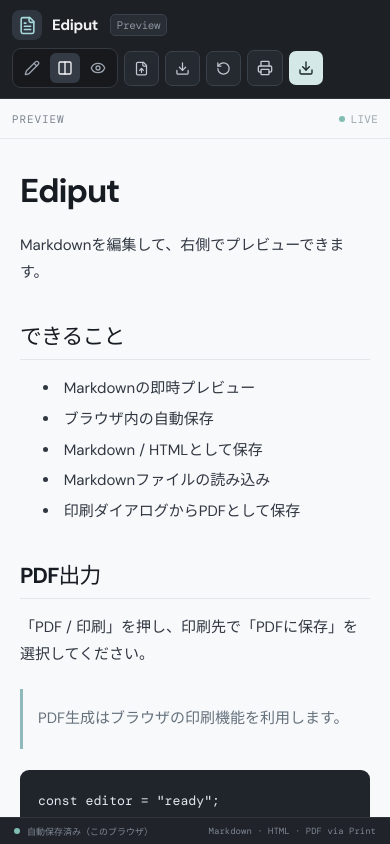
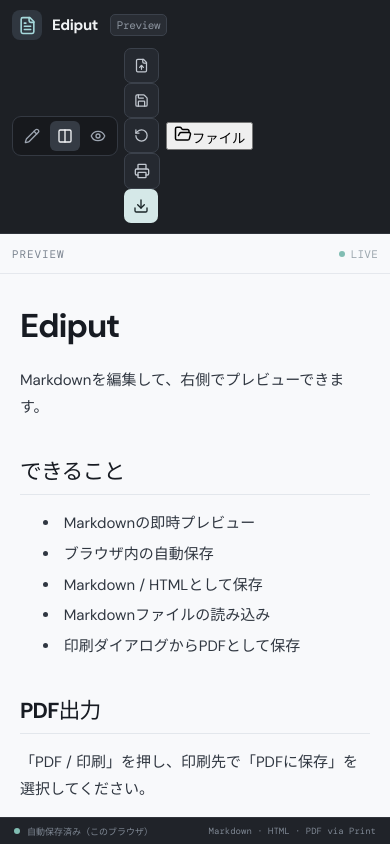
Before and after one commit to sibainugameing/Ediput-editor, a React (Vite) app: page / in a window 390 px wide. Built offline with nearby package versions, Linux system fonts and the light colour scheme.

Commit message:
Improve mobile file actions and header UX

```diff
--- a/src/components/AppHeader.tsx
+++ b/src/components/AppHeader.tsx
@@ -1,13 +1,16 @@
-import type { ChangeEvent, RefObject } from 'react';
+import { useState, type ChangeEvent, type RefObject } from 'react';
 import {
   Columns2,
   Download,
   Eye,
   FileText,
   FileUp,
+  FolderOpen,
   Pencil,
   Printer,
   RotateCcw,
+  Save,
+  X,
 } from 'lucide-react';
 
 export type ViewMode = 'split' | 'edit' | 'preview';
@@ -33,8 +36,15 @@ export function AppHeader({
   onPrint,
   onExportHtml,
 }: AppHeaderProps) {
+  const [fileMenuOpen, setFileMenuOpen] = useState(false);
+
+  function runFileAction(action: () => void): void {
+    setFileMenuOpen(false);
+    action();
+  }
+
   return (
-    <header className="topbar">
+    <header className={'topbar view-' + view}>
       <a className="brand" href="#" aria-label="Ediput home">
         <span className="brand-mark">
           <FileText size={19} />
@@ -45,18 +55,131 @@ export function AppHeader({
 
       <div className="top-actions">
         <div className="view-switch" aria-label="表示モード">
-          <button className={view === 'edit' ? 'active' : ''} onClick={() => onViewChange('edit')} title="編集" type="button"><Pencil size={16} /><span>編集</span></button>
-          <button className={view === 'split' ? 'active' : ''} onClick={() => onViewChange('split')} title="分割" type="button"><Columns2 size={16} /><span>分割</span></button>
-          <button className={view === 'preview' ? 'active' : ''} onClick={() => onViewChange('preview')} title="プレビュー" type="button"><Eye size={16} /><span>表示</span></button>
+          <button
+            className={view === 'edit' ? 'active' : ''}
+            onClick={() => onViewChange('edit')}
+            title="編集"
+            type="button"
+          >
+            <Pencil size={16} />
+            <span>編集</span>
+          </button>
+          <button
+            className={view === 'split' ? 'active' : ''}
+            onClick={() => onViewChange('split')}
+            title="分割"
+            type="button"
+          >
+            <Columns2 size={16} />
+            <span>分割</span>
+          </button>
+          <button
+            className={view === 'preview' ? 'active' : ''}
+            onClick={() => onViewChange('preview')}
+            title="プレビュー"
+            type="button"
+          >
+            <Eye size={16} />
+            <span>表示</span>
+          </button>
         </div>
 
-        <input ref={fileInputRef} type="file" accept=".md,.markdown,.txt,text/markdown,text/plain" onChange={onImport} hidden />
+        <input
+          ref={fileInputRef}
+          type="file"
+          accept=".md,.markdown,.txt,text/markdown,text/plain"
+          onChange={onImport}
+          hidden
+        />
 
-        <button className="secondary-button" onClick={() => fileInputRef.current?.click()} title="Markdownファイルを読み込む" type="button"><FileUp size={15} /><span>読み込み</span></button>
-        <button className="secondary-button" onClick={onExportMarkdown} title="Markdownファイルとして保存" type="button"><Download size={15} /><span>MD</span></button>
-        <button className="secondary-button" onClick={onReset} title="サンプルに戻す" type="button"><RotateCcw size={15} /><span>リセット</span></button>
-        <button className="secondary-button" onClick={onPrint} type="button"><Printer size={16} /><span>PDF / 印刷</span></button>
-        <button className="export-button" onClick={onExportHtml} type="button"><Download size={16} /><span>HTML</span></button>
+        <div className="desktop-file-actions" aria-label="ファイル操作">
+          <button
+            className="secondary-button"
+            onClick={() => fileInputRef.current?.click()}
+            title="Markdownファイルを読み込む"
+            type="button"
+          >
+            <FileUp size={15} />
+            <span>読み込み</span>
+          </button>
+          <button
+            className="secondary-button"
+            onClick={onExportMarkdown}
+            title="Markdownファイルとして保存"
+            type="button"
+          >
+            <Save size={15} />
+            <span>保存</span>
+          </button>
+          <button
+            className="secondary-button"
+            onClick={onReset}
+            title="サンプルに戻す"
+            type="button"
+          >
+            <RotateCcw size={15} />
+            <span>リセット</span>
+          </button>
+          <button
+            className="secondary-button"
+            onClick={onPrint}
+            title="PDFとして保存または印刷"
+            type="button"
+          >
+            <Printer size={16} />
+            <span>PDF / 印刷</span>
+          </button>
+          <button
+            className="export-button"
+            onClick={onExportHtml}
+            title="HTMLファイルとして保存"
+            type="button"
+          >
+            <Download size={16} />
+            <span>HTML保存</span>
+          </button>
+        </div>
+
+        <div className="mobile-file-menu">
+          <button
+            className="mobile-file-button"
+            onClick={() => setFileMenuOpen((open) => !open)}
+            aria-expanded={fileMenuOpen}
+            aria-controls="mobile-file-actions"
+            type="button"
+          >
+            {fileMenuOpen ? <X size={18} /> : <FolderOpen size={18} />}
+            <span>ファイル</span>
+          </button>
+
+          {fileMenuOpen && (
+            <div id="mobile-file-actions" className="mobile-file-panel">
+              <button
+                onClick={() => runFileAction(() => fileInputRef.current?.click())}
+                type="button"
+              >
+                <FileUp size={18} />
+                <span>Markdownを開く</span>
+              </button>
+              <button onClick={() => runFileAction(onExportMarkdown)} type="button">
+                <Save size={18} />
+                <span>Markdownを保存</span>
+              </button>
+              <button onClick={() => runFileAction(onExportHtml)} type="button">
+                <Download size={18} />
+                <span>HTMLを保存</span>
+              </button>
+              <button onClick={() => runFileAction(onPrint)} type="button">
+                <Printer size={18} />
+                <span>PDF / 印刷</span>
+              </button>
+              <button onClick={() => runFileAction(onReset)} type="button">
+                <RotateCcw size={18} />
+                <span>サンプルに戻す</span>
+              </button>
+            </div>
+          )}
+        </div>
       </div>
     </header>
   );
```
